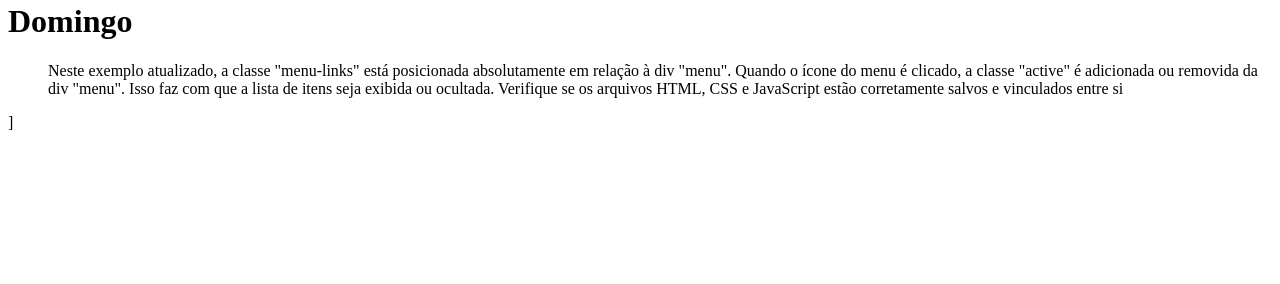
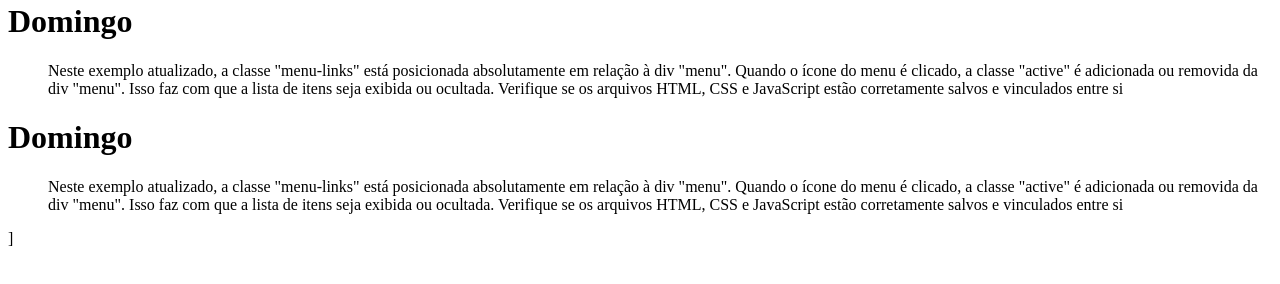
Before and after one commit to Noobcosmauter/Fit-Task, a plain HTML site: page TreinoFortalecimento.html in a window 1280 px wide. Shown: the part 330-614 px from the top of the page. Drawn offline with Linux system fonts and the light colour scheme; a script that the page names is missing.

Commit message:
Update TreinoFortalecimento.html

```diff
--- a/TreinoFortalecimento.html
+++ b/TreinoFortalecimento.html
@@ -31,6 +31,19 @@
 
 </div>
 
+<div class="container2">
+
+ <div class="menu">
+      <div class="menu-icon"> <h1>Domingo </h1>
+
+     </div>
+      <ul class="menu-links">
+      Neste exemplo atualizado, a classe "menu-links" está posicionada absolutamente em relação à div "menu". Quando o ícone do menu é clicado, a classe "active" é adicionada ou removida da div "menu". Isso faz com que a lista de itens seja exibida ou ocultada. Verifique se os arquivos HTML, CSS e JavaScript estão corretamente salvos e vinculados entre si
+      </ul>
+    </div>
+
+</div>
+
 <script src="script.js"></script>
 
 
```
